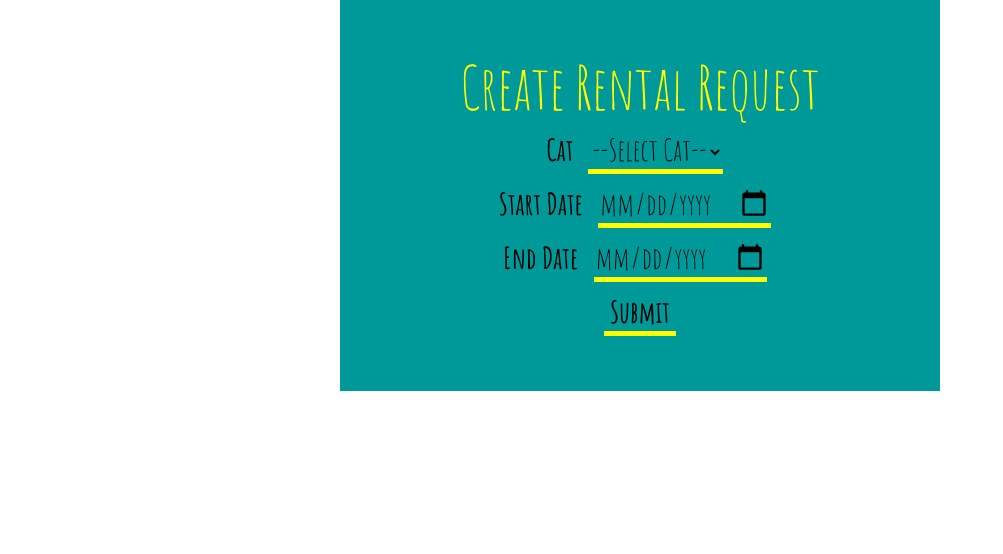
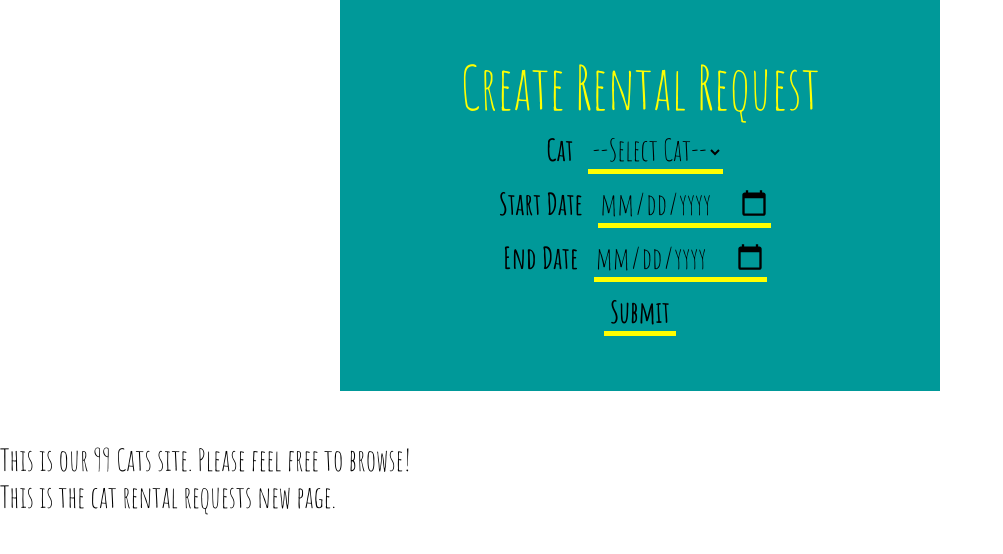
Before and after one commit to kelsangt/aa_hw, a Rails app: page /cat_rental_requests/new in a window 1280 px wide. Shown: the part 111-665 px from the top of the page, without its empty margins (0-1003 px from the left). Run offline with Rails 7, Linux system fonts and the light colour scheme; the visitor is signed in with stand-in values (Sample User, id 1); data comes from the database, SQL or seed files in the repository.

Commit message:
Work on homework for w7d2

```diff
--- a/w7d2/practice-for-ch-rails-helpers-layouts-mailers-main/app/views/cat_rental_requests/new.html.erb
+++ b/w7d2/practice-for-ch-rails-helpers-layouts-mailers-main/app/views/cat_rental_requests/new.html.erb
@@ -7,7 +7,7 @@
     <input
       type="hidden"
       name="authenticity_token"
-      value="<%= form_authenticity_token %>"
+      value="<%= auth_token %>"
     >
 
     <label for="cat_rental_request_cat_id">Cat</label>
@@ -45,4 +45,9 @@
 
     <input type="submit" value="Submit">
   </form>
+
+<% content_for :footer do %>
+  <p>This is the cat rental requests new page.</p>
+<% end %>
+
 </div></section>
--- a/w7d2/practice-for-ch-rails-helpers-layouts-mailers-main/app/views/cats/_form.html.erb
+++ b/w7d2/practice-for-ch-rails-helpers-layouts-mailers-main/app/views/cats/_form.html.erb
@@ -6,7 +6,7 @@
   <input
     type="hidden"
     name="authenticity_token"
-    value="<%= form_authenticity_token %>"
+    value="<%= auth_token %>"
   >
 
   <label for="cat_name">Name</label>
--- a/w7d2/practice-for-ch-rails-helpers-layouts-mailers-main/app/views/cats/_req_tr.html.erb
+++ b/w7d2/practice-for-ch-rails-helpers-layouts-mailers-main/app/views/cats/_req_tr.html.erb
@@ -10,7 +10,7 @@
         <input
           type="hidden"
           name="authenticity_token"
-          value="<%= form_authenticity_token %>"
+          value="<%= auth_token %>"
         >
         <input type="submit" value="Approve">
       </form>
@@ -18,7 +18,7 @@
         <input
           type="hidden"
           name="authenticity_token"
-          value="<%= form_authenticity_token %>"
+          value="<%= auth_token %>"
         >
         <input type="submit" value="Deny">
       </form>
--- a/w7d2/practice-for-ch-rails-helpers-layouts-mailers-main/app/views/cats/edit.html.erb
+++ b/w7d2/practice-for-ch-rails-helpers-layouts-mailers-main/app/views/cats/edit.html.erb
@@ -2,4 +2,7 @@
   <h1>Edit My Cat</h1>
   <%= render 'shared/errors' %>
   <%= render 'form', cat: @cat %>
+  <% content_for :footer do %>
+    <p>This is the cats edit page.</p>
+  <% end %>
 </div></section>
--- a/w7d2/practice-for-ch-rails-helpers-layouts-mailers-main/app/views/cats/index.html.erb
+++ b/w7d2/practice-for-ch-rails-helpers-layouts-mailers-main/app/views/cats/index.html.erb
@@ -20,4 +20,7 @@
       </div>
     <% end %>
   </section>
+  <% content_for :footer do %>
+    <p>This is the cats index page.</p>
+  <% end %>
 </section>
--- a/w7d2/practice-for-ch-rails-helpers-layouts-mailers-main/app/views/cats/new.html.erb
+++ b/w7d2/practice-for-ch-rails-helpers-layouts-mailers-main/app/views/cats/new.html.erb
@@ -2,4 +2,7 @@
   <h1>New Cat</h1>
   <%= render 'shared/errors' %>
   <%= render 'form', cat: @cat %>
+  <% content_for :footer do %>
+    <p>This is the cats new page.</p>
+  <% end %>
 </div></section>
--- a/w7d2/practice-for-ch-rails-helpers-layouts-mailers-main/app/views/cats/show.html.erb
+++ b/w7d2/practice-for-ch-rails-helpers-layouts-mailers-main/app/views/cats/show.html.erb
@@ -49,4 +49,8 @@
       Request a Rental
     </a>
   <% end %>
+
+  <% content_for :footer do %>
+    <p>This is the cats show page.</p>
+  <% end %>
 </div></section>
--- a/w7d2/practice-for-ch-rails-helpers-layouts-mailers-main/app/views/layouts/application.html.erb
+++ b/w7d2/practice-for-ch-rails-helpers-layouts-mailers-main/app/views/layouts/application.html.erb
@@ -24,7 +24,7 @@
             <input
               type="hidden"
               name="authenticity_token"
-              value="<%= form_authenticity_token %>"
+              value="<%= auth_token %>"
             >
             <input type="hidden" name="_method" value="delete">
             <input type="submit" value="Logout">
@@ -36,4 +36,9 @@
       <%= yield %>
     </main>
   </body>
+  <footer>
+  This is our 99 Cats site. Please feel free to browse!
+
+  <%= yield :footer %>
+</footer>
 </html>
--- a/w7d2/practice-for-ch-rails-helpers-layouts-mailers-main/app/views/sessions/new.html.erb
+++ b/w7d2/practice-for-ch-rails-helpers-layouts-mailers-main/app/views/sessions/new.html.erb
@@ -7,7 +7,7 @@
       <input
         type="hidden"
         name="authenticity_token"
-        value="<%= form_authenticity_token %>"
+        value="<%= auth_token %>"
       >
 
       <label for="user_username">Username: </label>
@@ -20,4 +20,7 @@
 
       <input type="submit" value="Sign in">
     </form>
+    <% content_for :footer do %>
+      <p>This is the sessions new page.</p>
+    <% end %>
 </div></section>
--- a/w7d2/practice-for-ch-rails-helpers-layouts-mailers-main/app/views/users/new.html.erb
+++ b/w7d2/practice-for-ch-rails-helpers-layouts-mailers-main/app/views/users/new.html.erb
@@ -8,7 +8,7 @@
       <input
         type="hidden"
         name="authenticity_token"
-        value="<%= form_authenticity_token %>"
+        value="<%= auth_token %>"
       >
 
       <label for="user_username">Username: </label>
@@ -27,5 +27,8 @@
 
       <input type="submit" value="Sign up!">
     </form>
+    <% content_for :footer do %>
+      <p>This is the users new page.</p>
+    <% end %>
   </div>
 </section>
```
